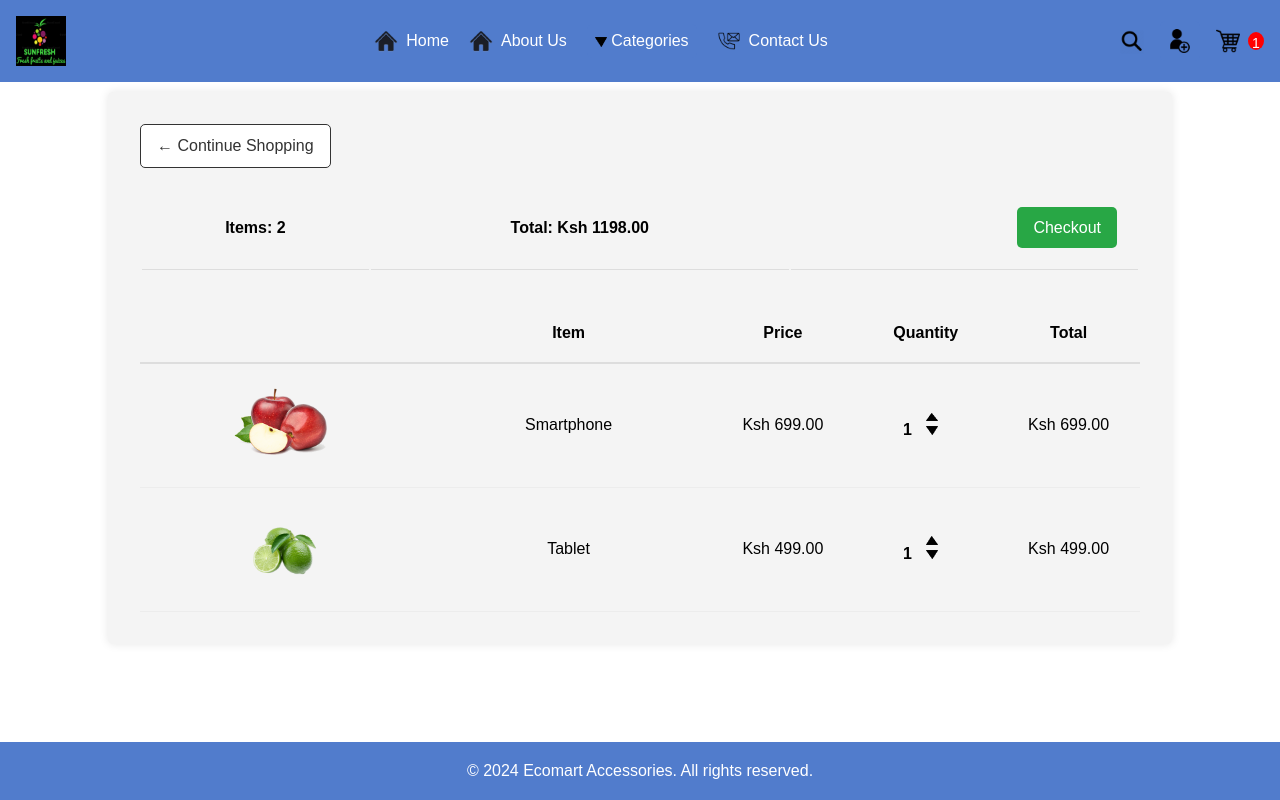
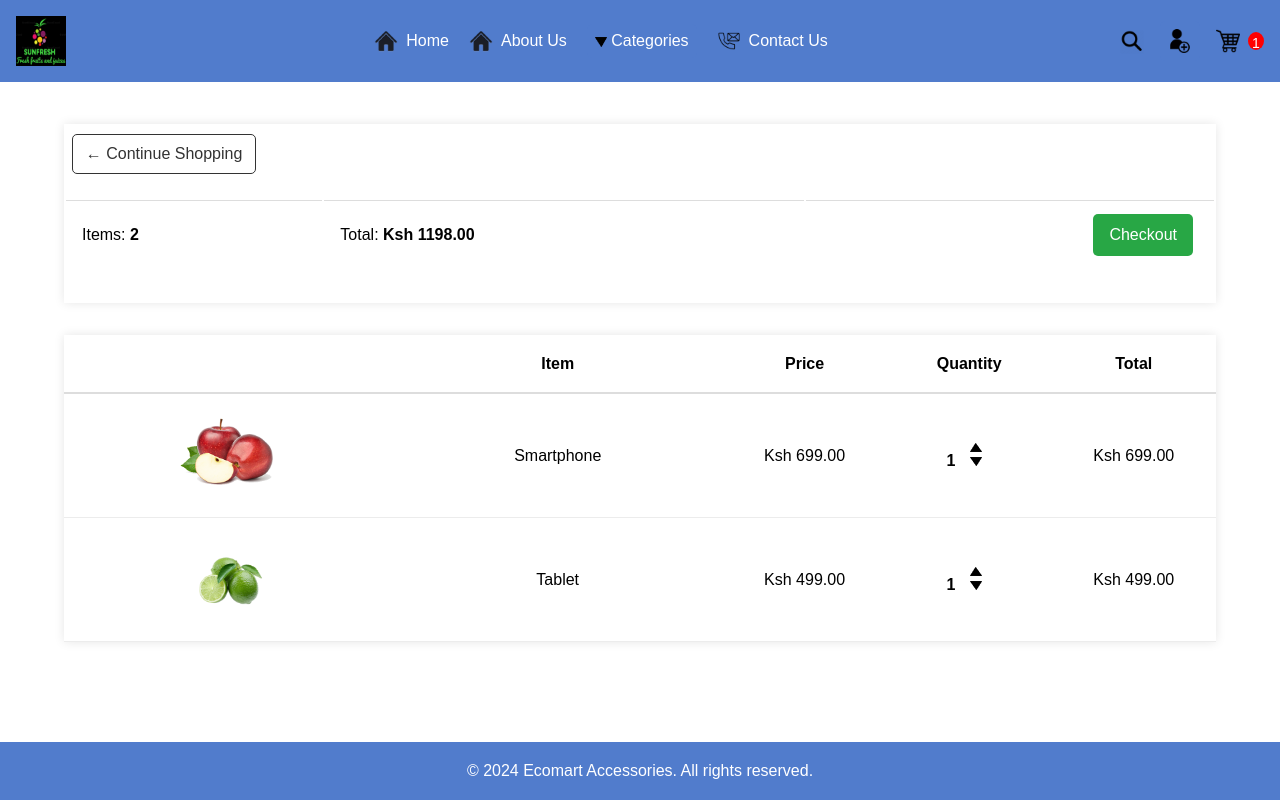
Before and after one commit to Sanga78/obamax, a Python web app: template FREONT_END/templates/cart.html in a window 1280 px wide. Run offline with Jinja, Linux system fonts and the light colour scheme; the template is opened without the code that fills it, so the values that code supplies are empty.

Commit message:
Update main.css
added the scrollbar styling

```diff
--- a/FREONT_END/static/css/main.css
+++ b/FREONT_END/static/css/main.css
@@ -14,6 +14,24 @@ body {
     font-family: Arial, sans-serif;
     line-height: 1.6;
     padding-top: 60px; /* To prevent content from hiding under fixed navbar */
+}
+html {
+    overflow-x: hidden;
+    scroll-padding-top: 9rem;
+    scroll-behavior: smooth;
+}
+
+html::-webkit-scrollbar {
+    width: .8rem;
+}
+
+html::-webkit-scrollbar-track {
+    background: transparent;
+}
+
+html::-webkit-scrollbar-thumb {
+    background: var(--main-color);
+    border-radius: 5rem;
 }
 
 /* Header styles */
@@ -373,30 +391,34 @@ footer {
 
 /* Cart styles */
 .cart {
-    max-width: 1000px;
+    max-width: 100vw;
     margin: 0 auto;
     padding: 2em;
-    background-color: #f4f4f4;
+    /* background-color: #f4f4f4; */
     border-radius: 5px;
-    box-shadow: 0 0 10px rgba(0,0,0,0.1);
+    /* box-shadow: 0 0 10px rgba(0,0,0,0.1); */
 }
 
 .cart-header {
     display: flex;
     flex-direction: column;
     align-items: flex-start;
+    margin-bottom: 2em;
+    background-color: #fff;
+    /* background-color: #f4f4f4; */
+    box-shadow: 0 0 10px rgba(0,0,0,0.1);
 }
 
 .btn-continue-shopping {
     background-color: #fff;
     color: #333;
     border: 1px solid #333;
-    padding: 0.5em 1em;
+    padding: 0.4em .8em;
     border-radius: 5px;
     text-decoration: none;
     display: inline-block;
-    margin-bottom: 1em;
     cursor: pointer;
+    margin: .6em 1em 1.5em .5em;
 }
 .btn-continue-shopping:hover {
     background-color: #333;
@@ -404,12 +426,13 @@ footer {
 }
 .cart-summary {
     width: 100%;
-    margin-bottom: 2em;
 }
 /* Table summary styles */
 .cart-summary th {
-    padding: 1em;
-    border-bottom: 1px solid #ddd;
+    padding: .5em 1em 2.5em 1em;
+    border-top: 1px solid #ddd;
+    text-align: start;
+    font-weight: 100;
 }
 
 .cart-summary th:last-child {
@@ -436,6 +459,7 @@ footer {
 .cart-content {
     display: flex;
     flex-direction: column;
+    box-shadow: 0 0 10px rgba(0,0,0,0.1);
 }
 
 .cart-row {
@@ -500,12 +524,12 @@ footer {
 
     .btn-continue-shopping {
         text-align: center;
-        width: 100%;
-        padding: 5px 8px;
+        width: 62.5%;
+        padding: 5px;
     }
 
     .cart-summary th {
-        display: block;
+        display: inline-block;
         margin-bottom: 0.5em;
     }
 
```
